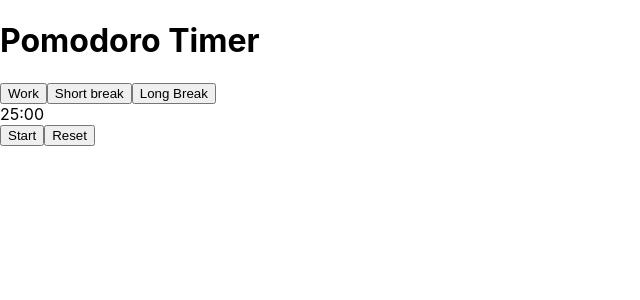
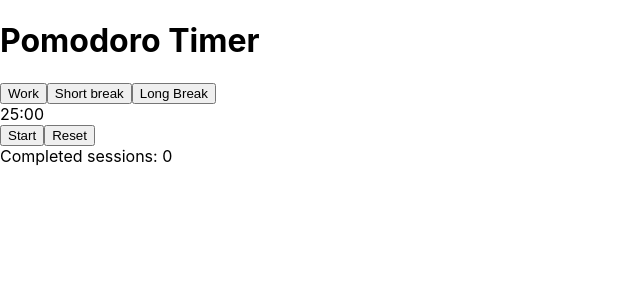
Before and after one commit to murrmays/pomodoroTime, a React (Create React App) app: page / in a window 1280 px wide. Shown: the top 300 px of the page, without its empty margins (0-640 px from the left). Built offline with nearby package versions, Linux system fonts and the light colour scheme.

Commit message:
added mode switch

```diff
--- a/src/App.js
+++ b/src/App.js
@@ -5,10 +5,17 @@ import Controls from './Components/Controls';
 import ModeSelector from './Components/Mode';
 import { useState, useEffect } from 'react';
 
+const TIMER_SETTINGS = {
+  'work': 25 * 60,
+  'short-break': 5 * 60,
+  'long-break': 15 * 60,
+};
+
 function App() {
-  const [timeLeft, setTimeLeft] = useState(25 * 60);
+  const [timeLeft, setTimeLeft] = useState(TIMER_SETTINGS['work']);
   const [isRunning, setIsRunning] = useState(false);
   const [mode, setMode] = useState('work');
+  const [cycles, setCycles] = useState(0);
 
   useEffect(() => {
     let interval = null;
@@ -18,33 +25,38 @@ function App() {
       }, 1000);
     } else if (timeLeft === 0) {
       setIsRunning(false);
+      //тут надо добавить звук
+
+      if(mode === 'work') {
+        const newCycles = cycles + 1;
+        setCycles(newCycles);
+
+        if (newCycles % 4 === 0)
+          switchMode('long-break');
+        else
+          switchMode('short-break');
+      } else
+        switchMode('work');
     }
     return () => clearInterval(interval);
-  }, [isRunning, timeLeft]);
+  }, [isRunning, timeLeft, mode, cycles]);
+
+  const switchMode = (newMode) => {
+    setMode(newMode);
+    setTimeLeft(TIMER_SETTINGS[newMode]);
+  };
 
   const handleToggle = () => setIsRunning(!isRunning);
 
   const handleReset = () => {
     setIsRunning(false);
-    if (mode === 'work') {
-      setTimeLeft(25 * 60);
-    } else if (mode === 'short-break') {
-      setTimeLeft(5 * 60);
-    } else if (mode === 'long-break') {
-      setTimeLeft(15 * 60);
-    }
+    setTimeLeft(TIMER_SETTINGS[mode]);
   };
 
   const handleModeChange = (newMode) => {
     setMode(newMode)
     setIsRunning(false);
-    if (newMode === 'work') {
-      setTimeLeft(25 * 60);
-    } else if (newMode === 'short-break') {
-      setTimeLeft(5 * 60);
-    } else if (newMode === 'long-break') {
-      setTimeLeft(15 * 60);
-    }
+    setTimeLeft(TIMER_SETTINGS[newMode]);
   };
 
   return (
@@ -64,6 +76,10 @@ function App() {
         onToggle={handleToggle}
         onReset={handleReset}
       />
+
+      <div className='cycles-display'>
+        Completed sessions: {cycles}
+      </div>
     </div>
   );
 };
@@ -71,8 +87,5 @@ function App() {
 export default App;
 
 //ввод времени вручную
-//переключение сессий по завершении работы идет перерыв
-//  после 4х работ долгий перерыв и тд
-//отображать число рабочих сессий
 //звук по окончании времени
 //вид + адаптивка
```
